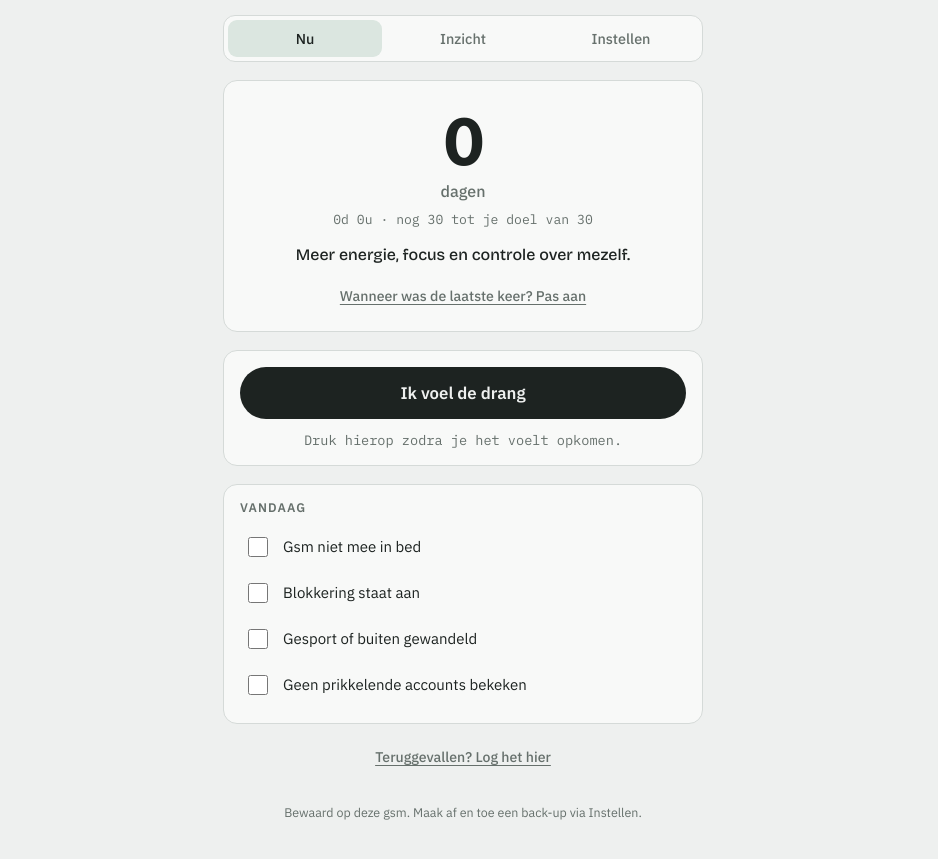
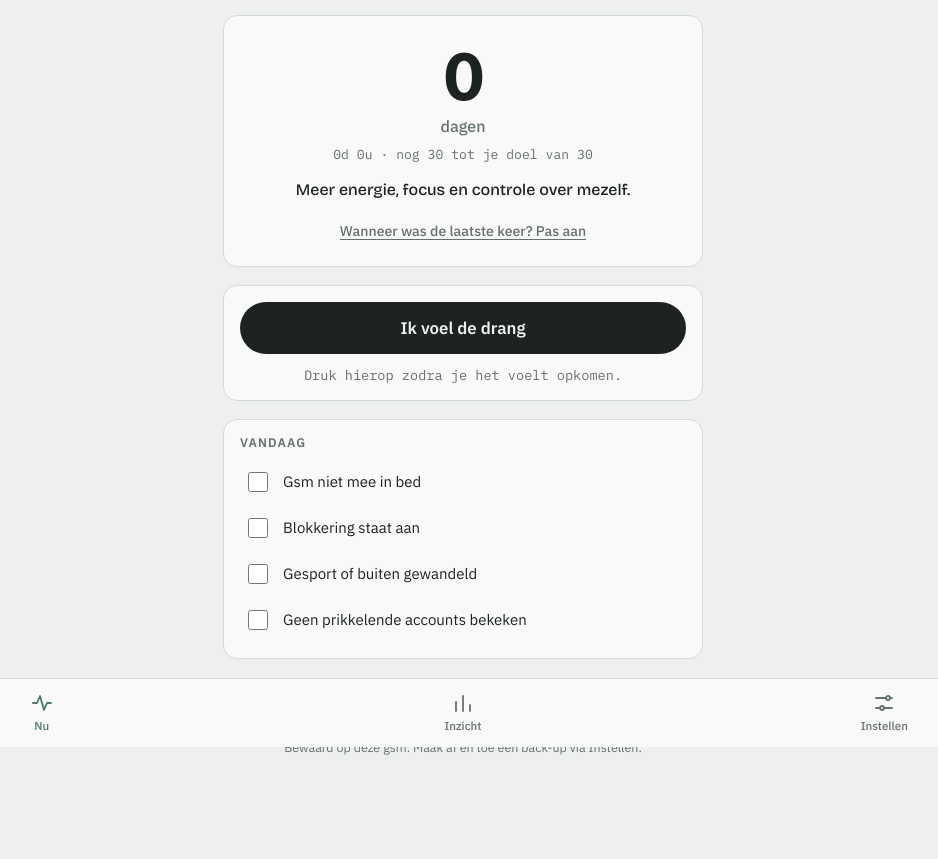
Before and after one commit to nikoknecht/ritme, a plain HTML site: page index.html in a window 1280 px wide. Shown: the part 53-912 px from the top of the page, without its empty margins (177-1115 px from the left). Drawn offline with nearby package versions, Linux system fonts and the light colour scheme.

Commit message:
Tabbalk onderaan het scherm met icoontjes
Co-Authored-By: Claude Opus 5.5 <noreply@anthropic.com>
Claude-Session: https://claude.ai/code/session_01NMCmMqR8vPheiQVpUktTWc

```diff
--- a/index.html
+++ b/index.html
@@ -31,16 +31,20 @@
   --accent:#86b19e; --accent-soft:#25332d; --warn:#cf9a6b; --warn-soft:#33281f; color-scheme:dark}
 *{box-sizing:border-box}
 body{background:var(--bg);color:var(--fg);font:15px/1.5 var(--body);
-  padding-left:max(16px,env(safe-area-inset-left,0px));padding-right:max(16px,env(safe-area-inset-right,0px));padding-block:20px 48px}
+  padding-left:max(16px,env(safe-area-inset-left,0px));padding-right:max(16px,env(safe-area-inset-right,0px));padding-block:20px calc(96px + env(safe-area-inset-bottom,0px))}
 .app{max-width:480px;margin:0 auto;display:flex;flex-direction:column;gap:18px}
 .view{display:flex;flex-direction:column;gap:18px}
 header{display:flex;justify-content:space-between;align-items:baseline;gap:12px}
 h1{font:700 1.7rem/1.1 var(--display);margin:0;letter-spacing:-.01em}
 h2{font:600 .78rem/1 var(--body);text-transform:uppercase;letter-spacing:.09em;color:var(--muted);margin:0 0 12px}
 .date{font:400 .85rem var(--mono);color:var(--muted)}
-nav{display:grid;grid-template-columns:repeat(3,1fr);gap:4px;background:var(--surface);border:1px solid var(--line);border-radius:12px;padding:4px}
-nav button{font:500 .9rem var(--body);background:none;border:0;color:var(--muted);padding:9px 4px;border-radius:9px;cursor:pointer}
-nav button[aria-selected="true"]{background:var(--accent-soft);color:var(--fg)}
+nav{position:fixed;left:0;right:0;bottom:0;z-index:20;display:grid;grid-template-columns:repeat(3,1fr);
+  background:var(--surface);border-top:1px solid var(--line);
+  padding:6px max(8px,env(safe-area-inset-right,0px)) max(8px,env(safe-area-inset-bottom,0px)) max(8px,env(safe-area-inset-left,0px))}
+nav button{display:flex;flex-direction:column;align-items:center;gap:3px;font:500 .72rem var(--body);background:none;border:0;color:var(--muted);padding:6px 4px;border-radius:10px;cursor:pointer;-webkit-tap-highlight-color:transparent}
+nav button svg{width:24px;height:24px;fill:none;stroke:currentColor;stroke-width:1.8;stroke-linecap:round;stroke-linejoin:round}
+nav button[aria-selected="true"]{color:var(--accent)}
+nav .inner{max-width:480px;margin:0 auto;width:100%;display:contents}
 .card{background:var(--surface);border:1px solid var(--line);border-radius:14px;padding:16px}
 .streak{text-align:center;padding:26px 16px 20px}
 .streak .num{font:700 4.4rem/1 var(--display);letter-spacing:-.03em;font-variant-numeric:tabular-nums}
@@ -96,7 +100,7 @@ code{font:500 .85rem var(--mono);background:var(--bg);border:1px solid var(--lin
 .status{font-size:.78rem;color:var(--muted);text-align:center}
 .empty{font-size:.88rem;color:var(--muted);margin:0}
 :focus-visible{outline:2px solid var(--accent);outline-offset:2px}
-body{margin:0;padding-top:max(20px,env(safe-area-inset-top,0px))}[hidden]{display:none!important}
+body{margin:0;padding-top:max(20px,env(safe-area-inset-top,0px));padding-bottom:calc(96px + env(safe-area-inset-bottom,0px))}[hidden]{display:none!important}
 </style>
 </head>
 <body>
@@ -108,9 +112,9 @@ body{margin:0;padding-top:max(20px,env(safe-area-inset-top,0px))}[hidden]{displa
   </header>
 
   <nav role="tablist">
-    <button role="tab" id="tab-nu" aria-selected="true" data-view="nu">Nu</button>
-    <button role="tab" id="tab-inzicht" aria-selected="false" data-view="inzicht">Inzicht</button>
-    <button role="tab" id="tab-instellen" aria-selected="false" data-view="instellen">Instellen</button>
+    <button role="tab" id="tab-nu" aria-selected="true" data-view="nu"><svg viewBox="0 0 24 24"><path d="M3 12h4l3-7 4 14 3-7h4"/></svg>Nu</button>
+    <button role="tab" id="tab-inzicht" aria-selected="false" data-view="inzicht"><svg viewBox="0 0 24 24"><path d="M5 20V11M12 20V5M19 20v-6"/></svg>Inzicht</button>
+    <button role="tab" id="tab-instellen" aria-selected="false" data-view="instellen"><svg viewBox="0 0 24 24"><path d="M4 7h10M18 7h2M4 17h4M12 17h8"/><circle cx="16" cy="7" r="2"/><circle cx="10" cy="17" r="2"/></svg>Instellen</button>
   </nav>
 
   <!-- NU -->
@@ -269,6 +273,7 @@ body{margin:0;padding-top:max(20px,env(safe-area-inset-top,0px))}[hidden]{displa
   document.querySelectorAll("nav button").forEach(b => b.addEventListener("click", () => {
     document.querySelectorAll("nav button").forEach(x => x.setAttribute("aria-selected", x === b));
     ["nu","inzicht","instellen"].forEach(v => $("view-"+v).hidden = v !== b.dataset.view);
+    window.scrollTo(0, 0);
     if (b.dataset.view === "inzicht") renderInsight();
     if (b.dataset.view === "instellen") renderSettings();
   }));
--- a/sw.js
+++ b/sw.js
@@ -1,4 +1,4 @@
-const CACHE = "ritme-v2";
+const CACHE = "ritme-v3";
 const FILES = ["./", "index.html", "manifest.webmanifest", "icon-192.png", "icon-512.png", "apple-touch-icon.png"];
 self.addEventListener("install", e => { e.waitUntil(caches.open(CACHE).then(c => c.addAll(FILES))); self.skipWaiting(); });
 self.addEventListener("activate", e => { e.waitUntil(caches.keys().then(ks => Promise.all(ks.filter(k => k !== CACHE).map(k => caches.delete(k))))); self.clients.claim(); });
```
